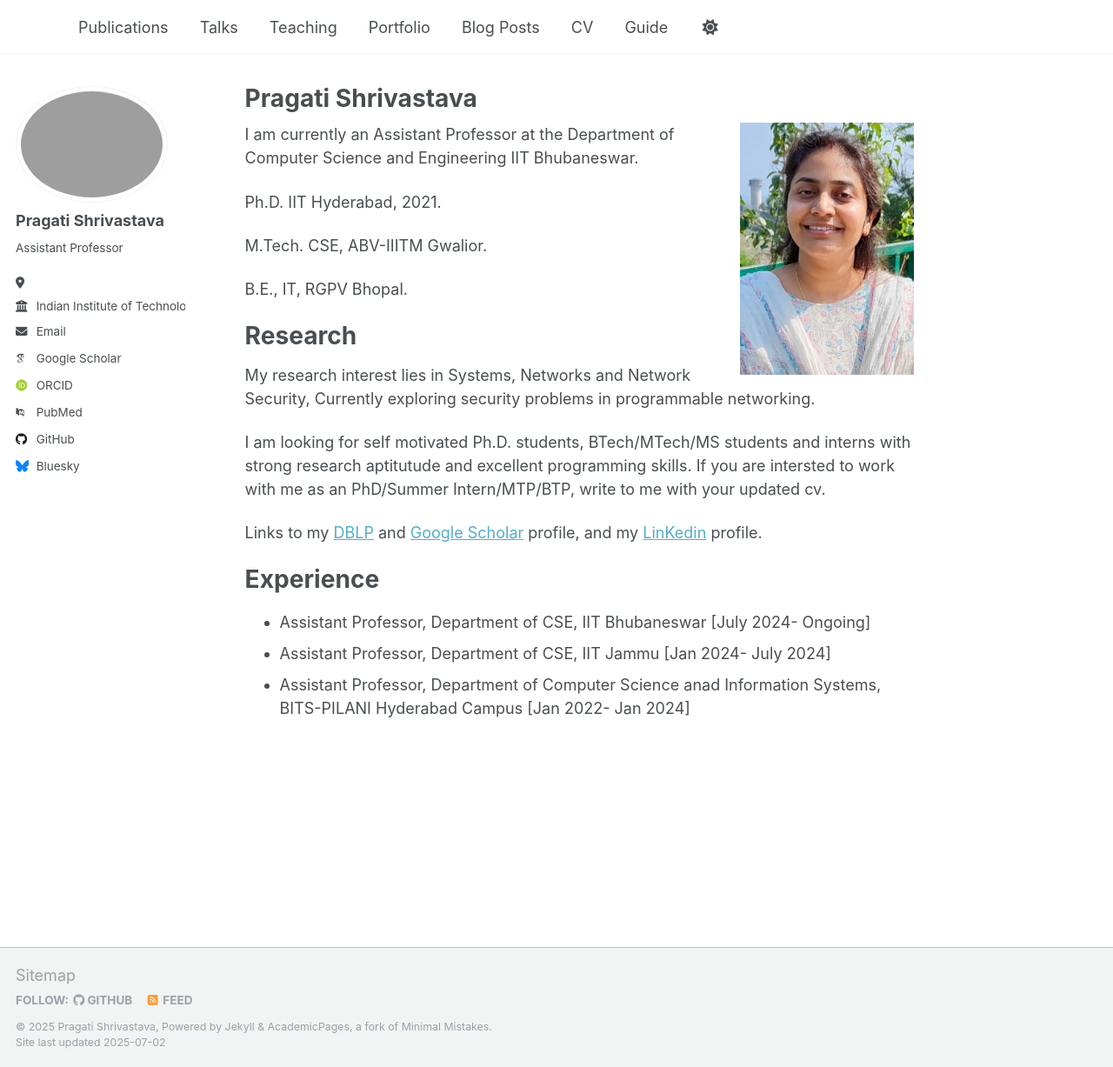
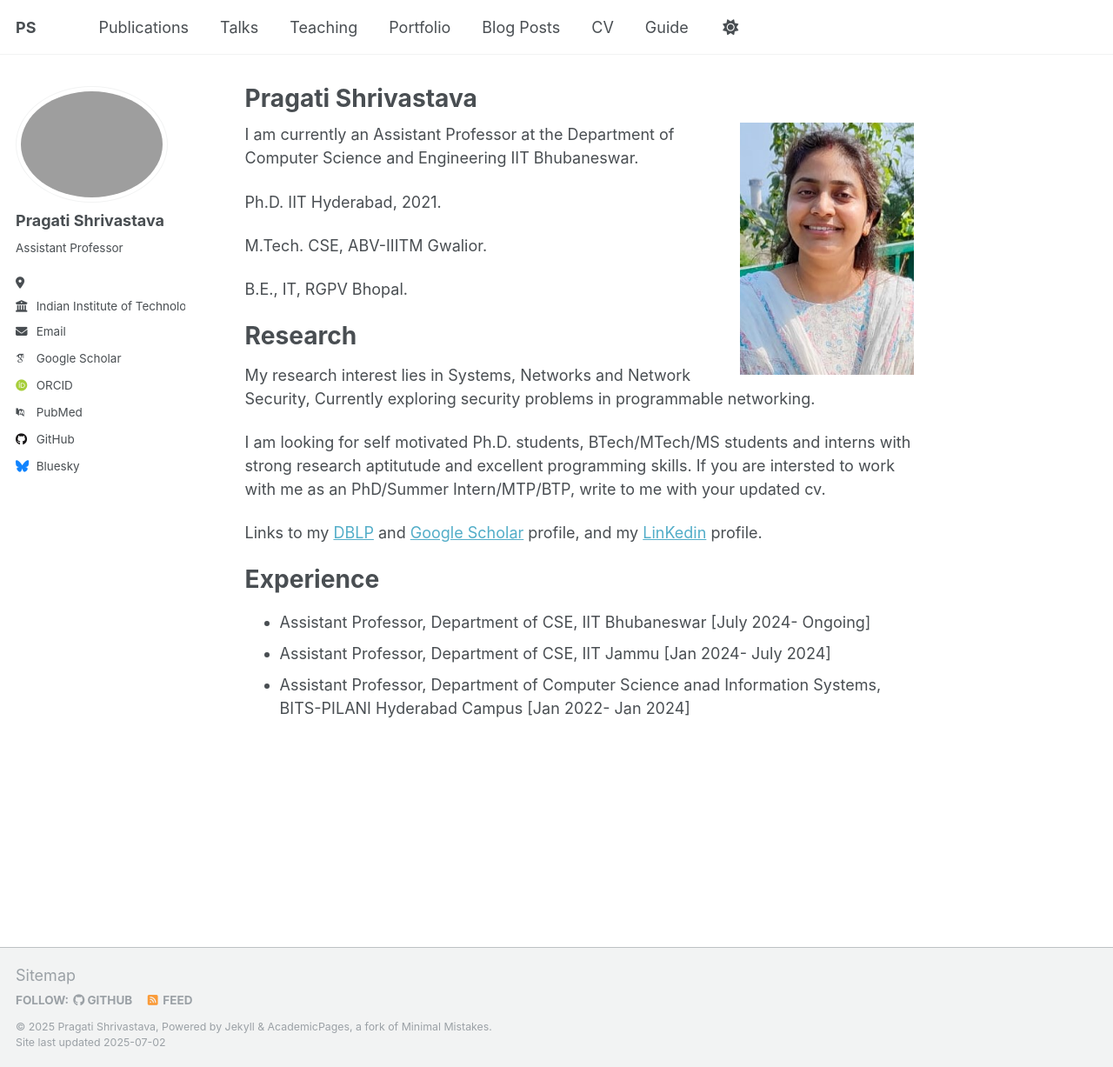
Before and after one commit to PragatiShrivastava/PragatiShrivastava.github.io, a Jekyll site: the page built from _pages/about.md, in a window 1280 px wide and 1227 px high. Shown: the whole window at 87% size. Built offline with Jekyll 4.4.1, drawn with Linux system fonts in a browser that asks for light colours; some web fonts are replaced; a script that is not in the unit is left out.

Commit message:
Update _config.yml

```diff
--- a/_config.yml
+++ b/_config.yml
@@ -9,7 +9,7 @@
 # Basic Site Settings
 locale                   : "en-US"
 site_theme               : "default"
-title                    : ""
+title                    : "PS"
 title_separator          : "-"
 name                     : &name "Pragati Shrivastava"
 description              : &description "personal description"
@@ -22,7 +22,7 @@ repository               : "pragatishrivastava/pragatishrivastava.github.io"
 #               Additional customization can be done by editing /_includes/author-profile.html
 author:
   # Biographic information
-  avatar           : "/images/p.jpeg"
+  avatar           : "/images/temp.jpg"
   name             : "Pragati Shrivastava"
   pronouns         : # example: "she/her"
   bio              : "Assistant Professor"
```
